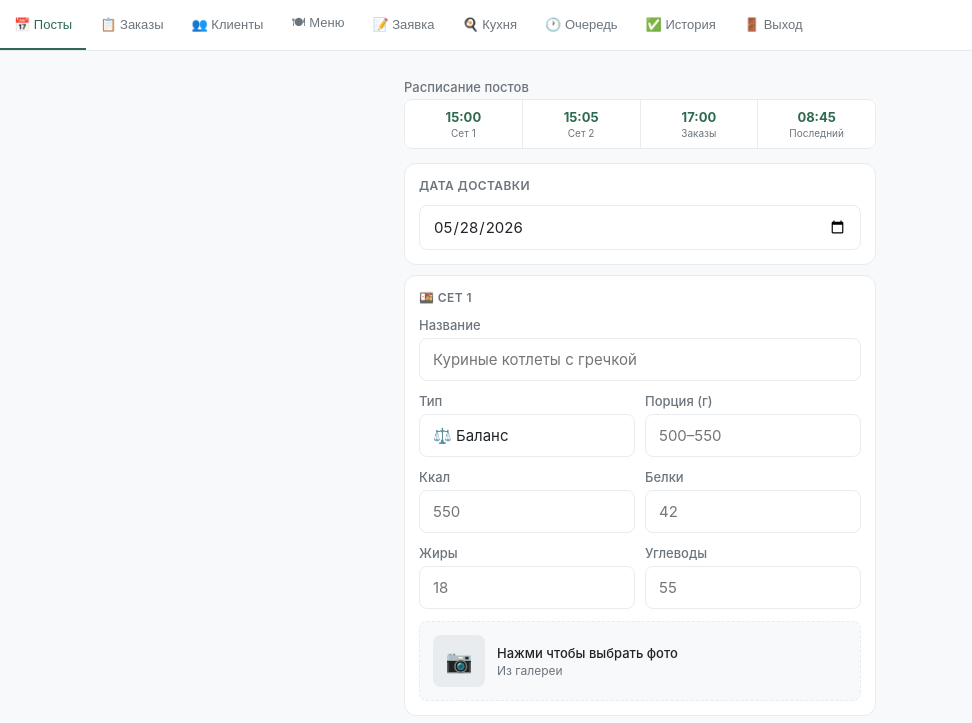
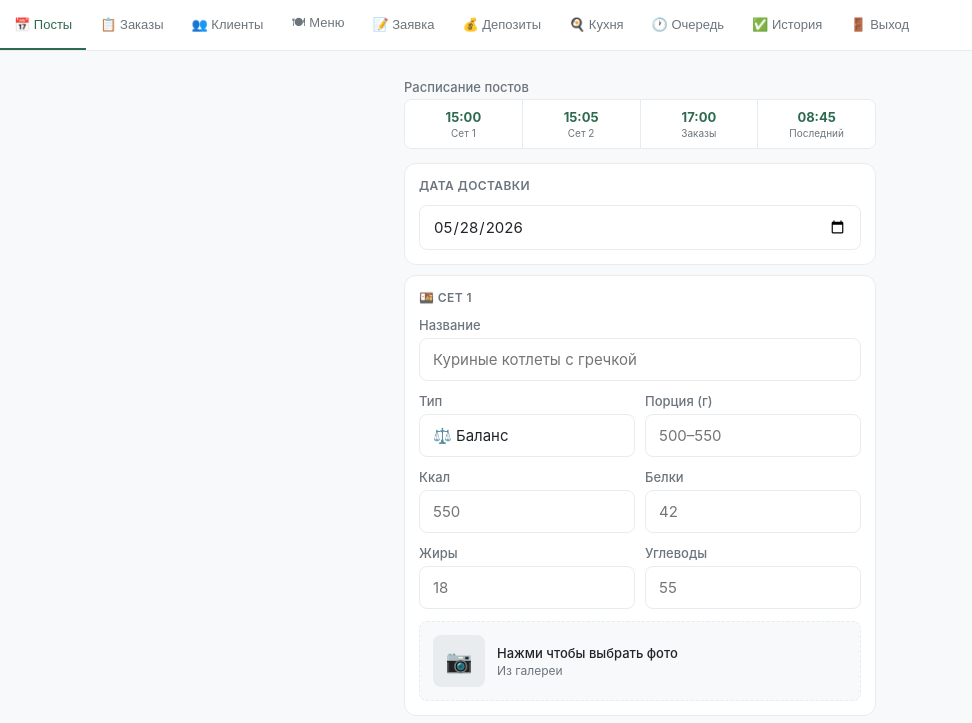
Before and after one commit to Sarikgit/eatfit-miniapp, a website: page miniapp/public/index.html in a window 1280 px wide. Shown: the top 723 px of the page, without its empty margins (0-972 px from the left). Drawn offline with Linux system fonts and the light colour scheme; no server answers; sample sign-in values are in the browser's storage.

Commit message:
Update index.html

```diff
--- a/miniapp/public/index.html
+++ b/miniapp/public/index.html
@@ -22,6 +22,7 @@
   <button class="nav-tab" onclick="showTab('clients', this)">👥 Клиенты</button>
   <button class="nav-tab" onclick="showTab('menu', this)">🍽 Меню</button>
   <button class="nav-tab" onclick="showTab('register', this)">📝 Заявка</button>
+  <button class="nav-tab" onclick="showTab('deposits', this)">💰 Депозиты</button>
   <button class="nav-tab" onclick="showTab('kitchen', this)">🍳 Кухня</button>
   <button class="nav-tab" onclick="showTab('queue', this)">🕐 Очередь</button>
   <button class="nav-tab" onclick="showTab('history', this)">✅ История</button>
```
